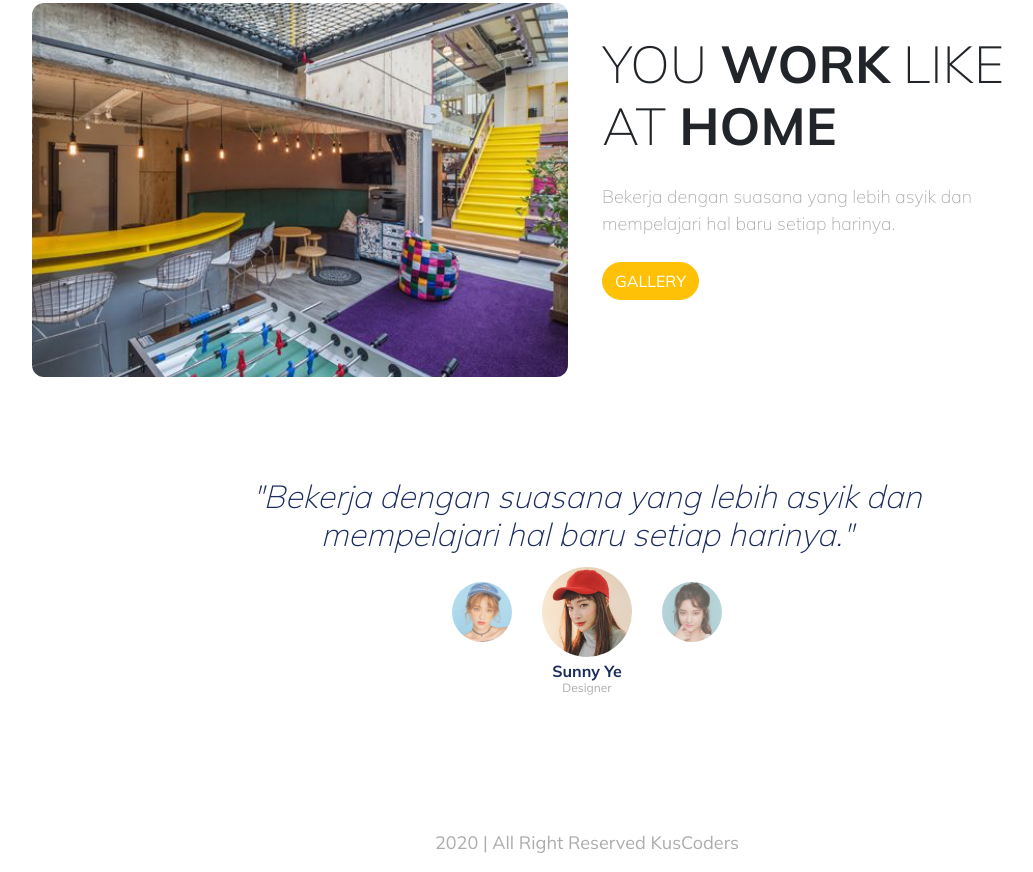
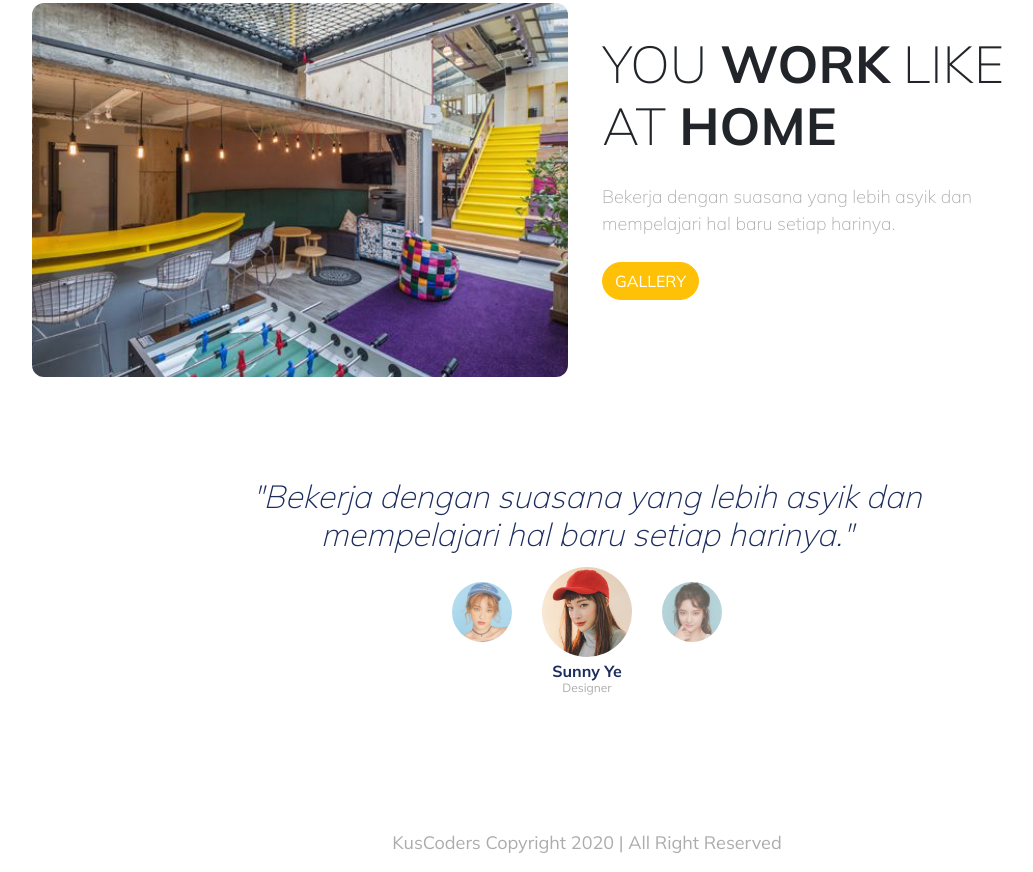
Before and after one commit to mkuswari/simple-landingpage, a plain HTML site: page index.html in a window 1280 px wide. Shown: the part 848-1720 px from the top of the page, without its empty margins (53-1086 px from the left). Drawn offline with nearby package versions, Linux system fonts and the light colour scheme.

Commit message:
fix footer

```diff
--- a/index.html
+++ b/index.html
@@ -120,7 +120,7 @@
         <!-- footer -->
         <div class="row footer">
             <div class="col text-center">
-                <p>2020 | All Right Reserved KusCoders</p>
+                <p>KusCoders Copyright 2020 | All Right Reserved</p>
             </div>
         </div>
         <!-- end of footer -->
```
